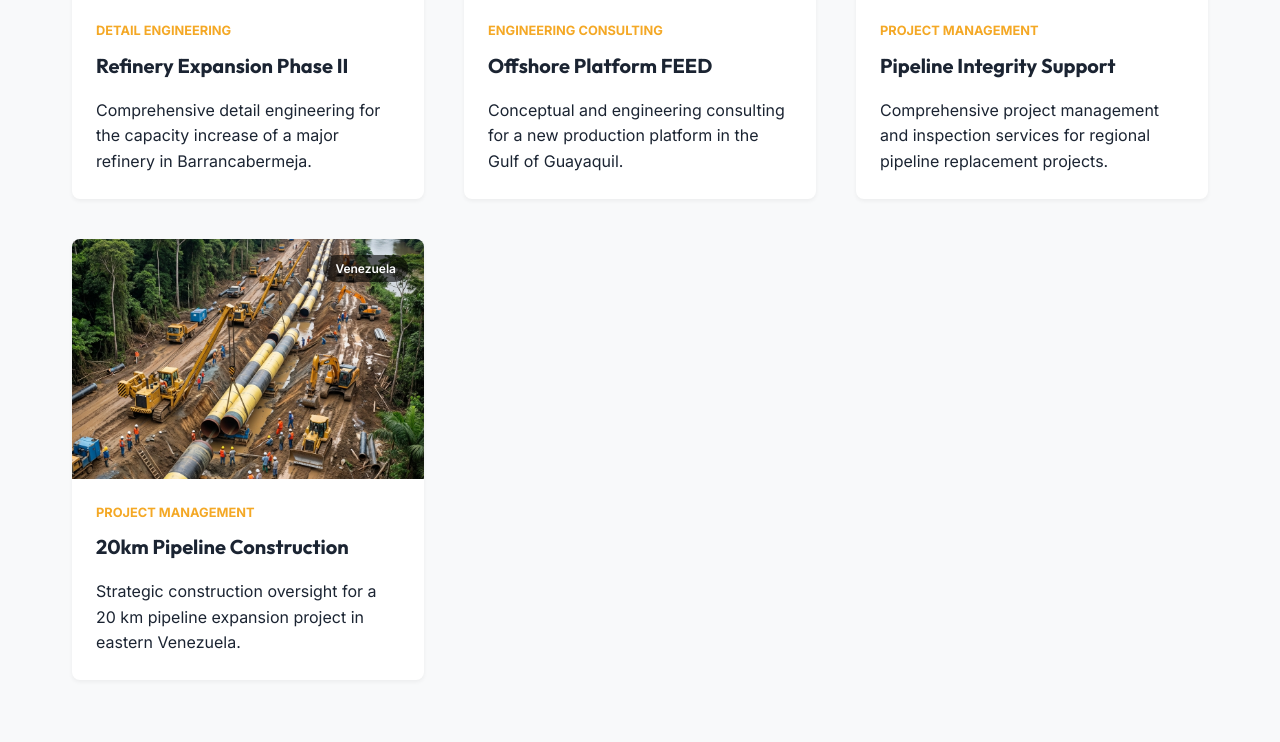
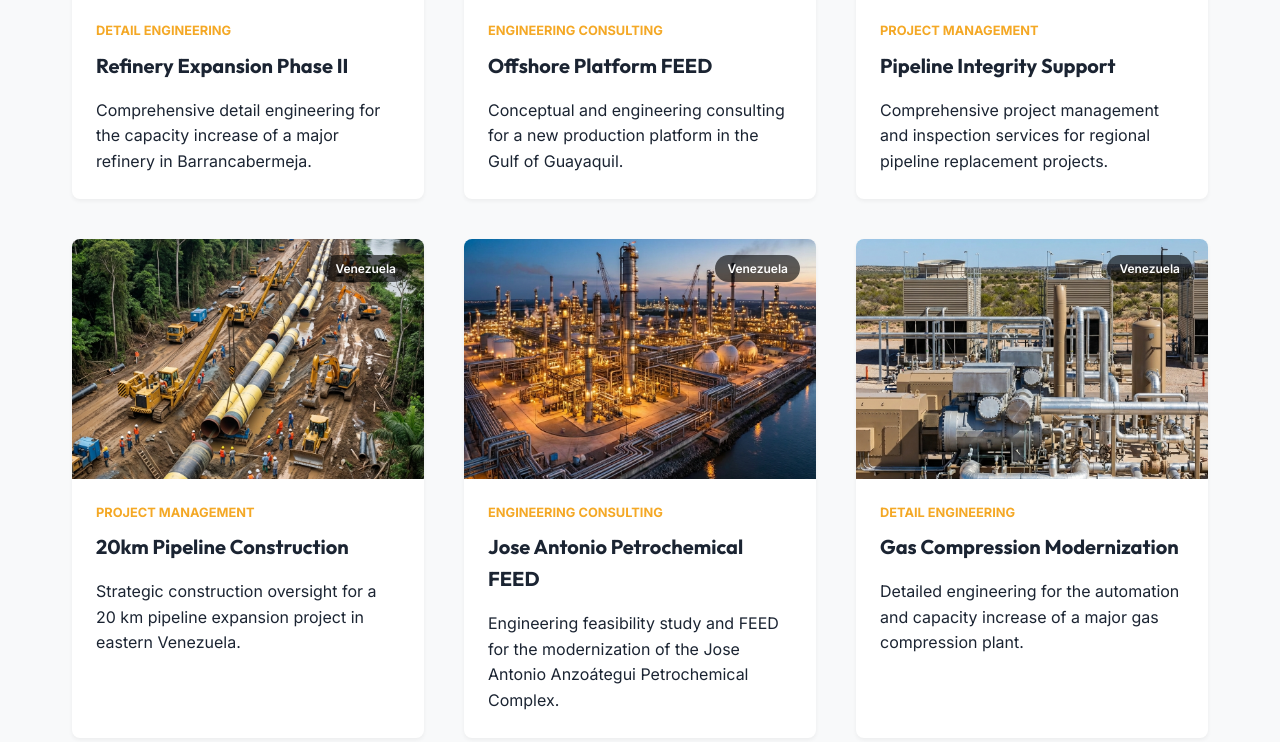
Before and after one commit to davidhznery/vertel-engineering, a website built with Vite: page index.html in a window 1280 px wide. Shown: the part 2008-2750 px from the top of the page. Built offline with nearby package versions, Linux system fonts and the light colour scheme.

Commit message:
Add Jose Antonio Petrochemical and Gas Compression projects; fix asset paths for Vercel deployment

```diff
--- a/main.js
+++ b/main.js
@@ -84,7 +84,7 @@ const portfolioProjects = [
         title: { en: 'Refinery Expansion Phase II', es: 'Expansión de Refinería Fase II' },
         category: { en: 'Detail Engineering', es: 'Ingeniería de Detalle' },
         country: 'Colombia',
-        image: 'assets/project-1.png',
+        image: '/assets/project-1.png',
         summary: {
             en: 'Comprehensive detail engineering for the capacity increase of a major refinery in Barrancabermeja.',
             es: 'Ingeniería de detalle integral para el aumento de capacidad de una refinería principal en Barrancabermeja.'
@@ -94,7 +94,7 @@ const portfolioProjects = [
         title: { en: 'Offshore Platform FEED', es: 'FEED para Plataforma Offshore' },
         category: { en: 'Engineering Consulting', es: 'Consultoría de Ingeniería' },
         country: 'Ecuador',
-        image: 'assets/project-2.png',
+        image: '/assets/project-2.png',
         summary: {
             en: 'Conceptual and engineering consulting for a new production platform in the Gulf of Guayaquil.',
             es: 'Consultoría técnica y conceptual para una nueva plataforma de producción en el Golfo de Guayaquil.'
@@ -104,7 +104,7 @@ const portfolioProjects = [
         title: { en: 'Pipeline Integrity Support', es: 'Soporte de Integridad de Ductos' },
         category: { en: 'Project Management', es: 'Gerencia de Proyectos' },
         country: 'Peru',
-        image: 'assets/project-3.png',
+        image: '/assets/project-3.png',
         summary: {
             en: 'Comprehensive project management and inspection services for regional pipeline replacement projects.',
             es: 'Gerencia integral de proyecto y servicios de inspección para proyectos regionales de reemplazo de ductos.'
@@ -114,10 +114,30 @@ const portfolioProjects = [
         title: { en: '20km Pipeline Construction', es: 'Construcción de 20 km de Gasoducto' },
         category: { en: 'Project Management', es: 'Gerencia de Proyectos' },
         country: 'Venezuela',
-        image: 'assets/project-4.png',
+        image: '/assets/project-4.png',
         summary: {
             en: 'Strategic construction oversight for a 20 km pipeline expansion project in eastern Venezuela.',
             es: 'Supervisión estratégica de construcción para un proyecto de expansión de 20 km de gasoducto en el oriente de Venezuela.'
+        }
+    },
+    {
+        title: { en: 'Jose Antonio Petrochemical FEED', es: 'FEED Complejo Petroquímico Jose Antonio' },
+        category: { en: 'Engineering Consulting', es: 'Consultoría de Ingeniería' },
+        country: 'Venezuela',
+        image: '/assets/project-5.png',
+        summary: {
+            en: 'Engineering feasibility study and FEED for the modernization of the Jose Antonio Anzoátegui Petrochemical Complex.',
+            es: 'Estudio de factibilidad técnica y FEED para la modernización del Complejo Petroquímico José Antonio Anzoátegui.'
+        }
+    },
+    {
+        title: { en: 'Gas Compression Modernization', es: 'Modernización de Compresión de Gas' },
+        category: { en: 'Detail Engineering', es: 'Ingeniería de Detalle' },
+        country: 'Venezuela',
+        image: '/assets/project-6.png',
+        summary: {
+            en: 'Detailed engineering for the automation and capacity increase of a major gas compression plant.',
+            es: 'Ingeniería de detalle para la automatización y aumento de capacidad de una planta principal de compresión de gas.'
         }
     }
 ];
--- a/style.css
+++ b/style.css
@@ -273,7 +273,7 @@ h3,
 .hero-image-container {
     width: 100%;
     height: 100%;
-    background-image: url('assets/hero-bg.png');
+    background-image: url('/assets/hero-bg.png');
     /* We'll generate this */
     background-size: cover;
     background-position: center;
```
Also changed, not shown: assets/project-5.png (added), assets/project-6.png (added).
